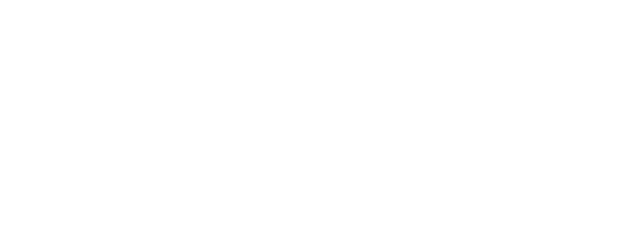
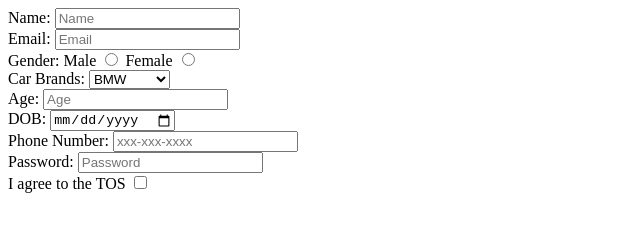
Before and after one commit to acciojob/signup-form-car-Ektamadaan, a website: page main.html in a window 1280 px wide. Shown: the whole page, without its empty margins (0-640 px from the left). Drawn offline with Linux system fonts and the light colour scheme.

Commit message:
created a submission

```diff
--- a/main.html
+++ b/main.html
@@ -10,7 +10,41 @@
 	<!-- the entire body must be written by student -->
     <script type="text/javascript" src="./script.js">
 </script>
-
+<form>
+	<label for = "name">Name: </label>
+	<input type = "text" id = "name" placeholder = "Name" required>
+	<br>
+	<label for = "email">Email: </label>
+	<input type = "email" id = "email" placeholder = "Email" required>
+	<br>
+	<label>Gender: </label>
+	<label for = "gender_m"> Male </label>
+	<input type = "radio" id= "gender_m" name= "gender" required>
+	<label for = "gender_f"> Female </label>
+	<input type = "radio" id= "gender_f" name= "gender" required>
+	<br>
+	<label for = "cars"> Car Brands: </label>
+	<select name = "car" id = "cars" placeholder = "--Please choose an Option--">
+		<option value = "BMW"> BMW </option>
+		<option value = "Audi"> Audi </option>
+		<option value = "Mercedes"> Mercedes </option>
+		</select>
+	<br>
+	<label for = "age">Age: </label>
+	<input type = "number" id = "age" placeholder = "Age" required>
+	<br>
+	<label for = "dob">DOB: </label>
+	<input type = "date" id = "dob" required>
+	<br>
+	<label for = "tel">Phone Number: </label>
+	<input type = "tel" id = "tel" placeholder = "xxx-xxx-xxxx" >
+	<br>
+	<label id = "password"> Password:</label>
+	<input type = "password" id = "password" placeholder = "Password" required>
+	<br>
+	<label id = "tos"> I agree to the TOS</label>
+	<input type = "checkbox" id = "tos" required>
+</form>
 </body>
 
 </html>
```
